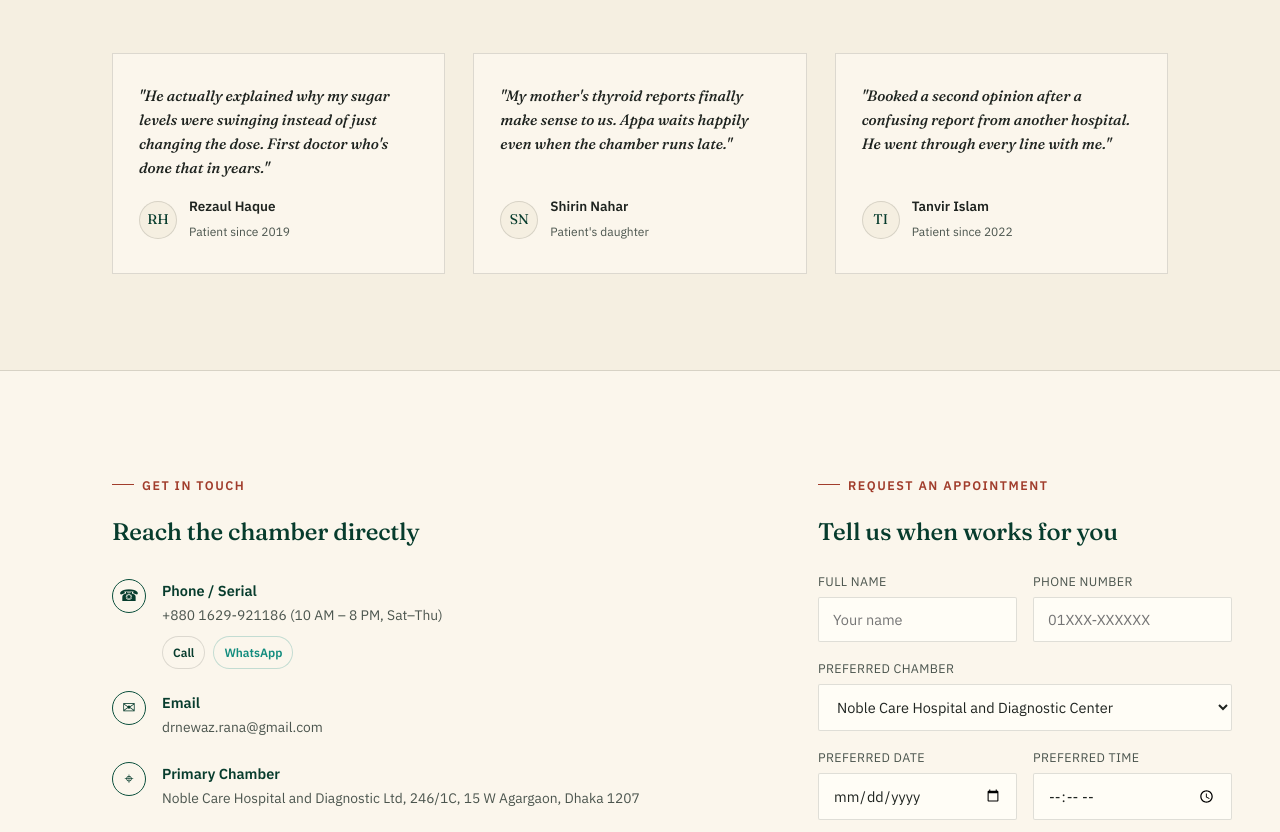
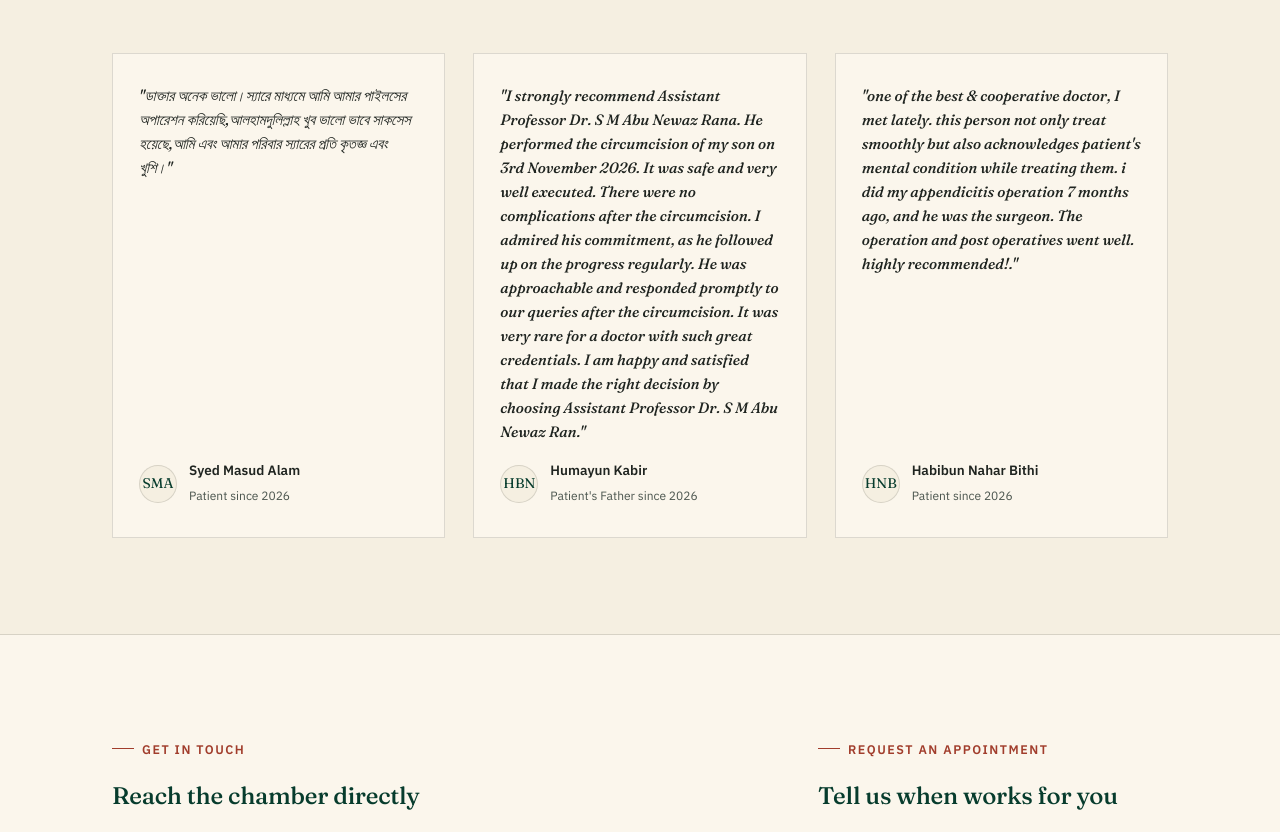
Before and after one commit to sh1hab/rananewaj, a plain HTML site: page index.html in a window 1280 px wide. Shown: the part 3562-4394 px from the top of the page. Drawn offline with Linux system fonts and the light colour scheme; a web font is replaced by a local one.

Commit message:
Update patient reviews in index.html

```diff
--- a/index.html
+++ b/index.html
@@ -1315,27 +1315,24 @@
       </div>
       <div class="review-grid">
         <div class="review-card">
-          <div class="quote">"He actually explained why my sugar levels were swinging instead of just changing the
-            dose. First doctor who's done that in years."</div>
+          <div class="quote">"ডাক্তার অনেক ভালো।স্যারে মাধ্যমে আমি আমার পাইলসের অপারেশন করিয়েছি,আলহামদুলিল্লাহ খুব ভালো ভাবে সাকসেস হয়েছে,আমি এবং আমার পরিবার স্যারের প্রতি কৃতজ্ঞ এবং খুশি।"</div>
           <div class="review-who">
-            <div class="review-avatar">RH</div>
-            <div><strong>Rezaul Haque</strong><span>Patient since 2019</span></div>
+            <div class="review-avatar">SMA</div>
+            <div><strong>Syed Masud Alam</strong><span>Patient since 2026</span></div>
           </div>
         </div>
         <div class="review-card">
-          <div class="quote">"My mother's thyroid reports finally make sense to us. Appa waits happily even when the
-            chamber runs late."</div>
+          <div class="quote">"I strongly recommend Assistant Professor Dr. S M Abu Newaz Rana. He performed the circumcision of my son on 3rd November 2026. It was safe and very well executed. There were no complications after the circumcision. I admired his commitment, as he followed up on the progress regularly. He was approachable and responded promptly to our queries after the circumcision. It was very rare for a doctor with such great credentials. I am happy and satisfied that I made the right decision by choosing Assistant Professor Dr. S M Abu Newaz Ran."</div>
           <div class="review-who">
-            <div class="review-avatar">SN</div>
-            <div><strong>Shirin Nahar</strong><span>Patient's daughter</span></div>
+            <div class="review-avatar">HBN</div>
+            <div><strong>Humayun Kabir</strong><span>Patient's Father since 2026</span></div>
           </div>
         </div>
         <div class="review-card">
-          <div class="quote">"Booked a second opinion after a confusing report from another hospital. He went through
-            every line with me."</div>
+          <div class="quote">"one of the best & cooperative doctor, I met lately. this person not only treat smoothly but also acknowledges patient's mental condition while treating them. i did my appendicitis operation 7 months ago, and he was the surgeon. The operation and post operatives went well. highly recommended!."</div>
           <div class="review-who">
-            <div class="review-avatar">TI</div>
-            <div><strong>Tanvir Islam</strong><span>Patient since 2022</span></div>
+            <div class="review-avatar">HNB</div>
+            <div><strong>Habibun Nahar Bithi</strong><span>Patient since 2026</span></div>
           </div>
         </div>
       </div>
```
